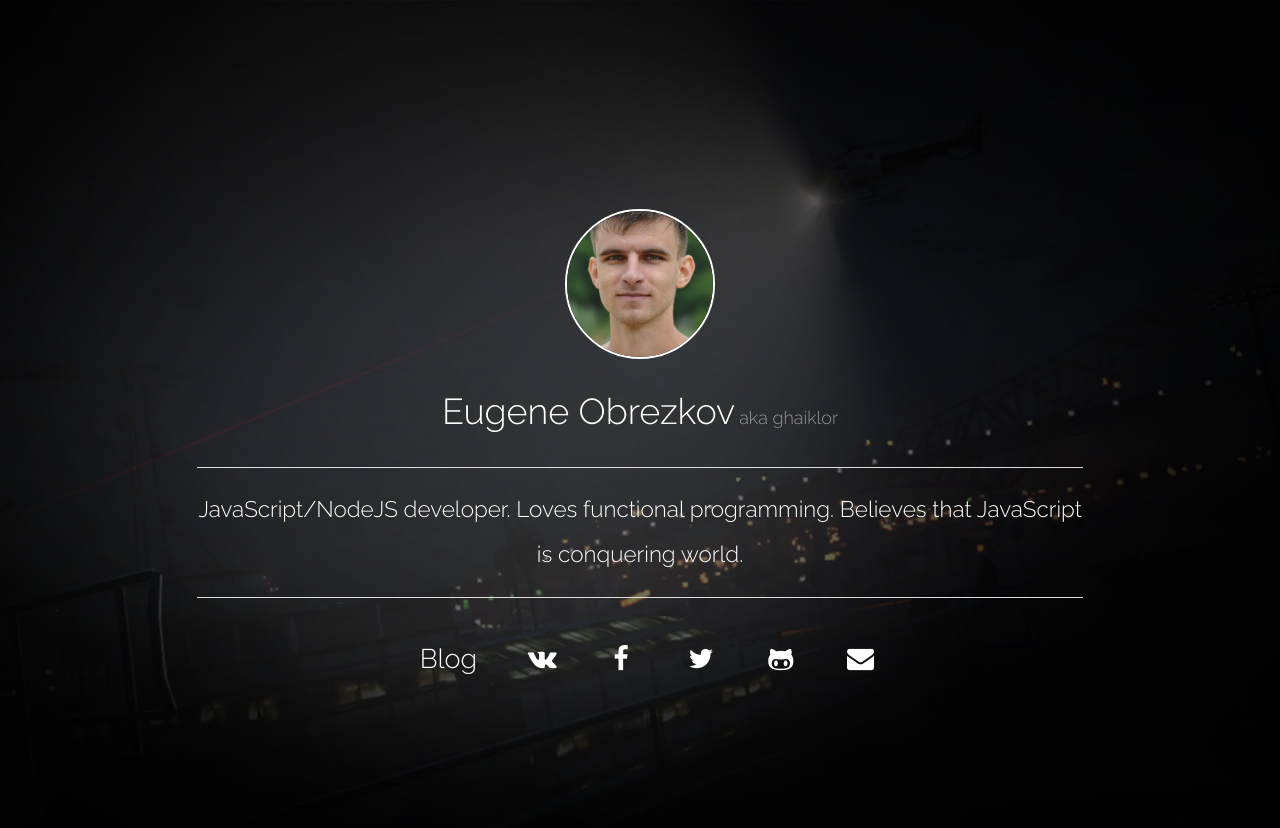
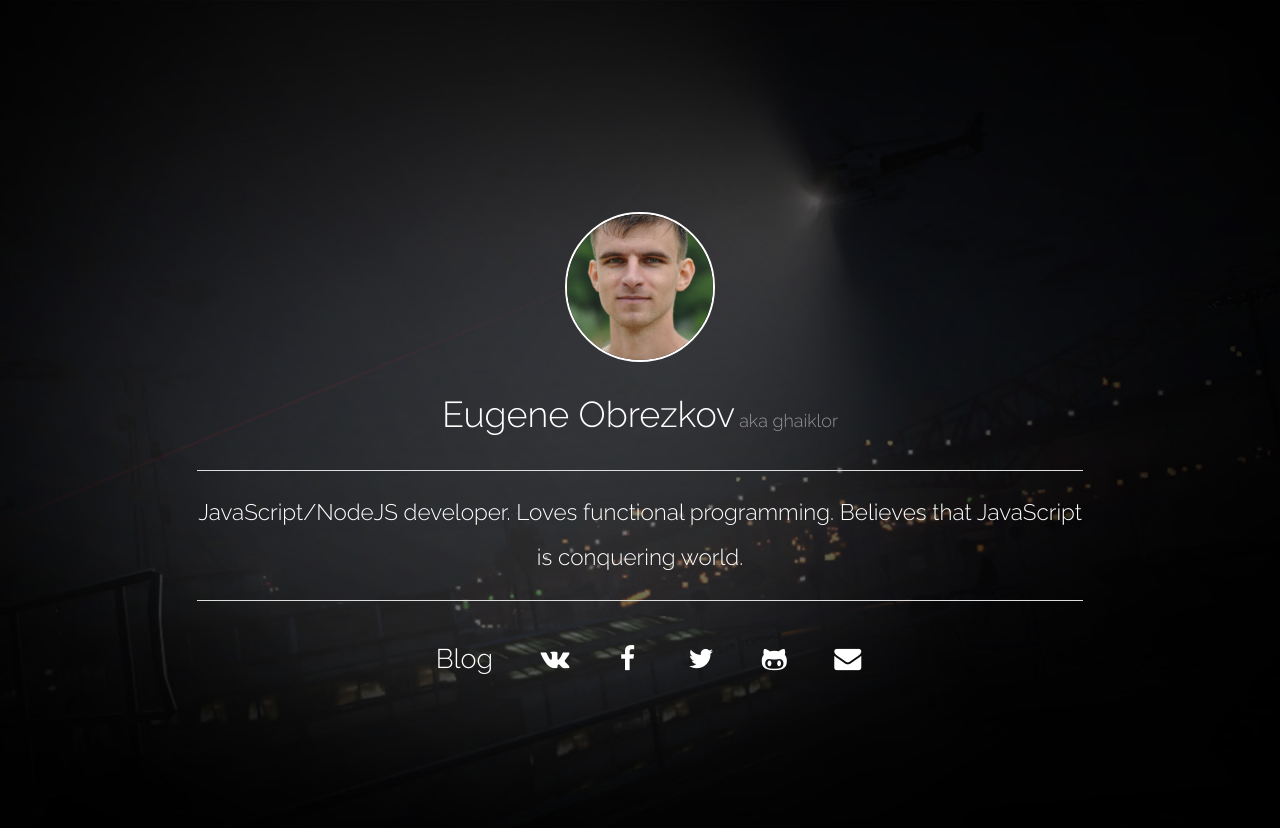
Before and after one commit to ghaiklor/ghaiklor.com, a Jekyll site: the page built from index.html, in a window 1280 px wide. Shown: the top 828 px of the page. Built offline with Jekyll 4.4.1, drawn with Linux system fonts in a browser that asks for light colours; the list of posts is cut into pages by our own code.

Commit message:
Decrease passing for social links

```diff
--- a/assets/css/styles.css
+++ b/assets/css/styles.css
@@ -71,7 +71,7 @@ h1, h2, h3, h4, h5, h6, a, p, span, img {
 }
 
 .landing-page .contacts-group .contacts-item {
-  padding: 0.8rem;
+  padding: 0.6rem;
   font-size: 3vh;
   margin-left: 1rem;
   border: 0;
@@ -81,7 +81,7 @@ h1, h2, h3, h4, h5, h6, a, p, span, img {
 
 .landing-page .contacts-group .contacts-item.text {
   font-family: 'Raleway', sans-serif;
-  padding: 0.8rem 1rem 0.8rem 1rem;
+  padding: 0.6rem 1rem 0.6rem 1rem;
 }
 
 .landing-page .contacts-group .contacts-item:hover {
```
